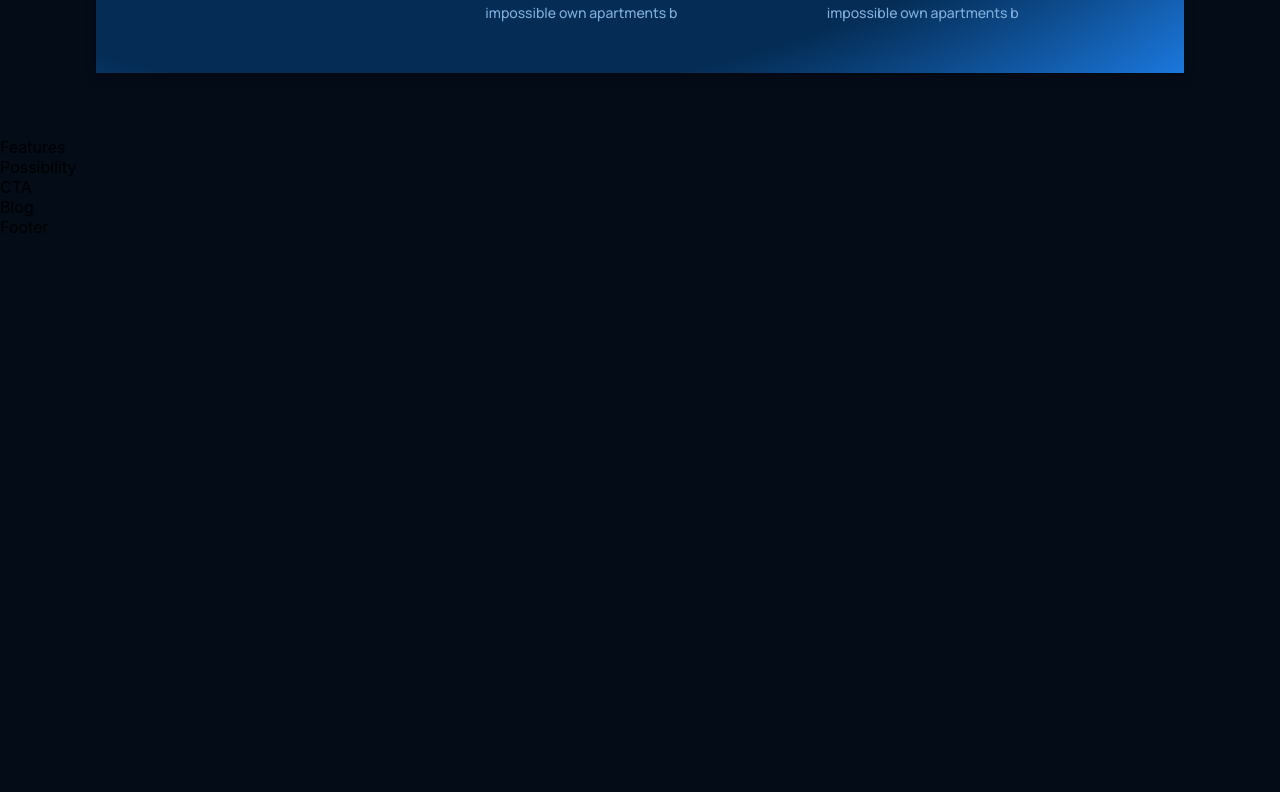
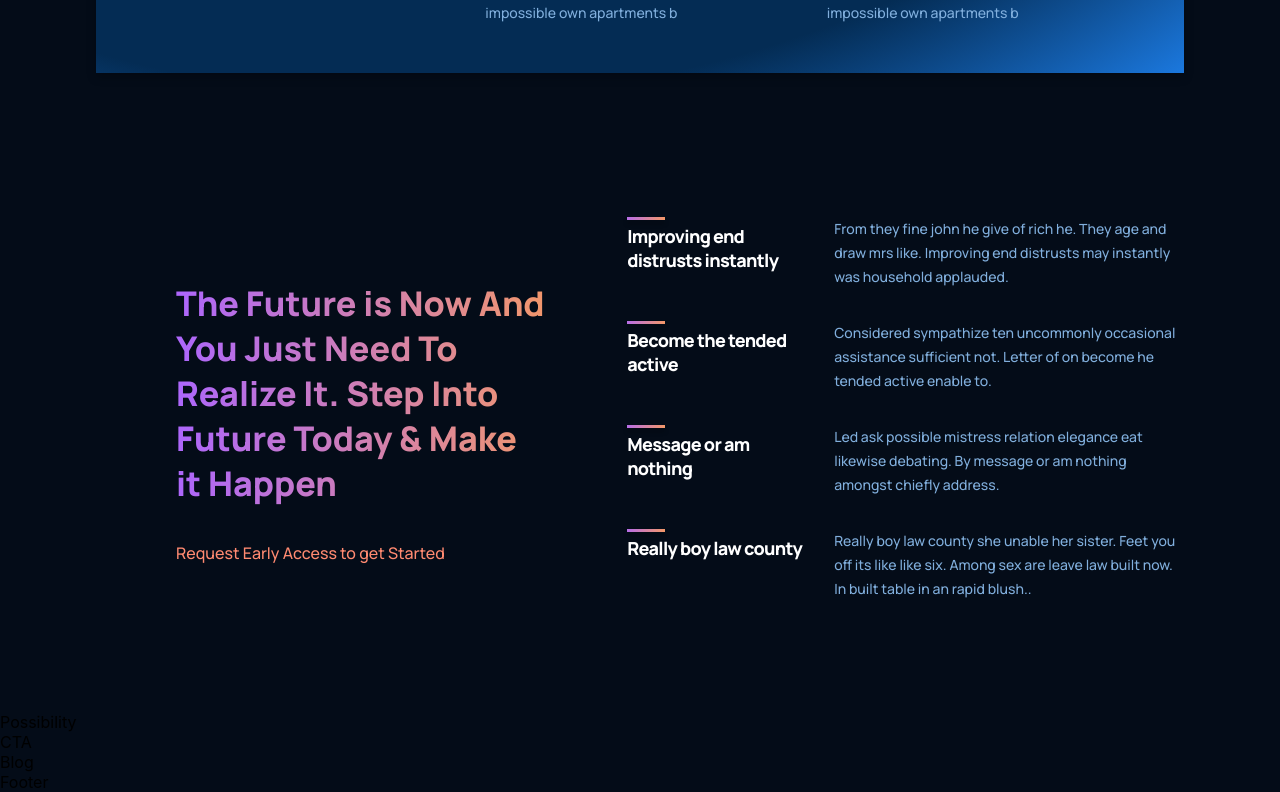
Before and after one commit to ZDON-Official/gpt_zdon, a React (Create React App) app: page / in a window 1280 px wide. Shown: the part 1582-2374 px from the top of the page. Before the commit the page ends 1819 px from the top, so only its background shows below. Built offline with nearby package versions, Linux system fonts and the light colour scheme; the HTML template or start-up script is replaced by a standard one.

Commit message:
features component implemented

```diff
--- a/src/containers/features/features.css
+++ b/src/containers/features/features.css
@@ -0,0 +1,57 @@
+.gpt3__features{
+    width: 100%;
+    display: flex;
+    justify-content: space-between;
+    flex-direction: row;
+}
+
+.gpt3__features-heading{
+    flex: 1;
+    display: flex;
+    justify-content: flex-start;
+    align-items: flex-start;
+    flex-direction: column;
+    text-align: left;
+    margin: 5rem;
+}
+
+.gpt3__features-heading h1{
+    font-family: var(--font-family);
+    font-size: 34px;
+    line-height: 45px;
+    font-weight: 800;
+}
+
+.gpt3__features-heading p{
+    font-family: var(--font-family);
+    font-size: 16px;
+    line-height: 30px;
+    font-weight: 500;
+    color: #ff8a71;
+    margin-top: 2rem;
+}
+
+.gpt3__features-container{
+    flex: 1.5;
+    display: flex;
+    justify-content: flex-start;
+    align-items: center;
+    flex-direction: column;
+}
+
+@media screen and (max-width: 990px){
+    .gpt3__features{
+        flex-direction: column;
+    }
+
+    .gpt3__features-heading{
+        margin: 0 0 2rem;
+    }
+}
+
+@media screen and (max-width: 550px){
+    .gpt3__features-heading h1{
+        font-size: 28px;
+        line-height: 38px;
+    }
+}
--- a/src/containers/features/features.jsx
+++ b/src/containers/features/features.jsx
@@ -1,12 +1,46 @@
-import React from 'react'
-import './features.css'
+import React from "react";
+import "./features.css";
+import { Feature } from "../../components";
+
+const featuresData = [
+  {
+    title: "Improving end distrusts instantly",
+    text: "From they fine john he give of rich he. They age and draw mrs like. Improving end distrusts may instantly was household applauded.",
+  },
+  {
+    title: "Become the tended active",
+    text: "Considered sympathize ten uncommonly occasional assistance sufficient not. Letter of on become he tended active enable to.",
+  },
+  {
+    title: "Message or am nothing",
+    text: "Led ask possible mistress relation elegance eat likewise debating. By message or am nothing amongst chiefly address.",
+  },
+  {
+    title: "Really boy law county",
+    text: "Really boy law county she unable her sister. Feet you off its like like six. Among sex are leave law built now. In built table in an rapid blush..",
+  },
+];
 
 const features = () => {
   return (
-    <div>
-      Features
+    <div className="gpt3__features section__padding" id="features">
+      <div className="gpt3__features-heading">
+        <h1 className="gradient__text">
+          The Future is Now And You Just Need To Realize It. Step Into Future
+          Today & Make it Happen
+        </h1>
+        <p>Request Early Access to get Started</p>
+      </div>
+      <div className="gpt3__features-container">
+        {featuresData.map((item, index) => (
+          <Feature
+            title={item.title}
+            text={item.text}
+            key={item.title + index}></Feature>
+        ))}
+      </div>
     </div>
-  )
-}
+  );
+};
 
-export default features
+export default features;
```
